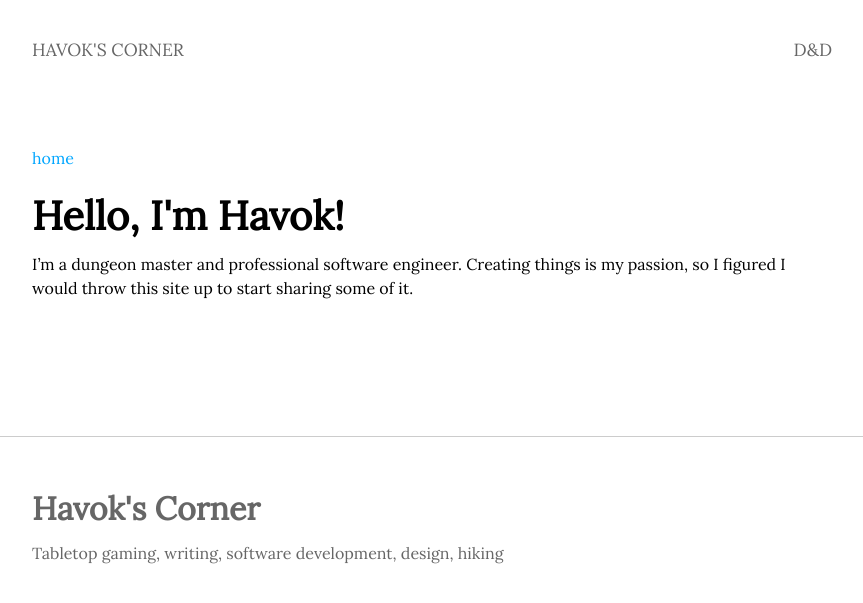
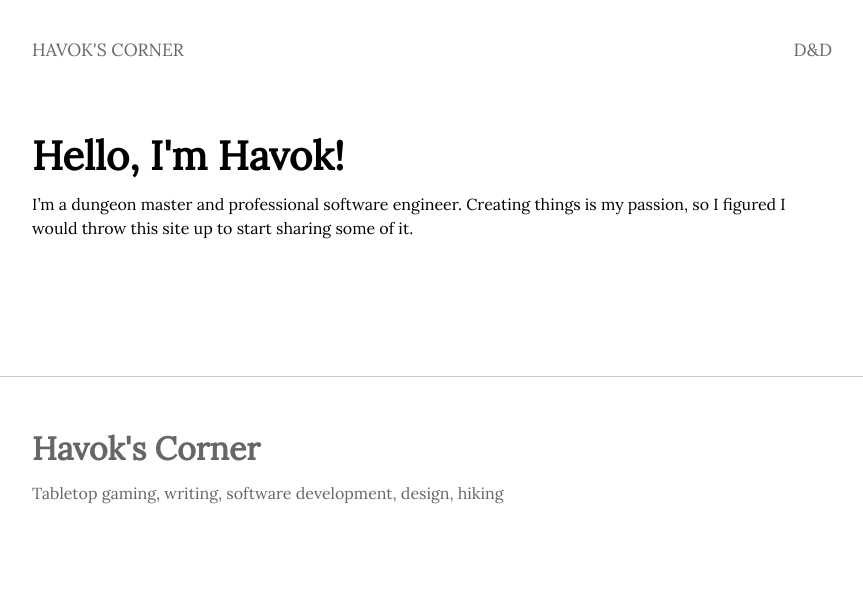
Before and after one commit to havok2905/havoks-corner, a Jekyll site: the page built from index.md, in a window 1280 px wide. Shown: the top 603 px of the page, without its empty margins (208-1071 px from the left). Built offline with Jekyll 4.4.1, drawn with Linux system fonts in a browser that asks for light colours.

Commit message:
removed breadcrumbs

```diff
--- a/_includes/breadcrumbs.html
+++ /dev/null
@@ -1,7 +0,0 @@
-<div class="breadcrumbs" id="breadcrumbs">
-  {% assign crumbs = page.permalink | relative_url | remove:'/index.html' | split: '/' %}
-  <a href="{{'/' | relative_url}}">home</a>
-  {% for crumb in crumbs offset: 1 %}
-    / <a href="{% assign crumb_limit = forloop.index | plus: 1 %}{% for crumb in crumbs limit: crumb_limit %}{{ crumb | append: '/' | replace:'without-plugin/','without-plugins/' }}{% endfor %}">{{ crumb | replace:'-',' ' | remove:'.html' }}</a>
-  {% endfor %}
-</div>
--- a/_layouts/page.html
+++ b/_layouts/page.html
@@ -2,7 +2,6 @@
 layout: default
 ---
 <article>
-  {% include breadcrumbs.html %}
   <header>
     <h1>{{ page.title | escape }}</h1>
   </header>
```
